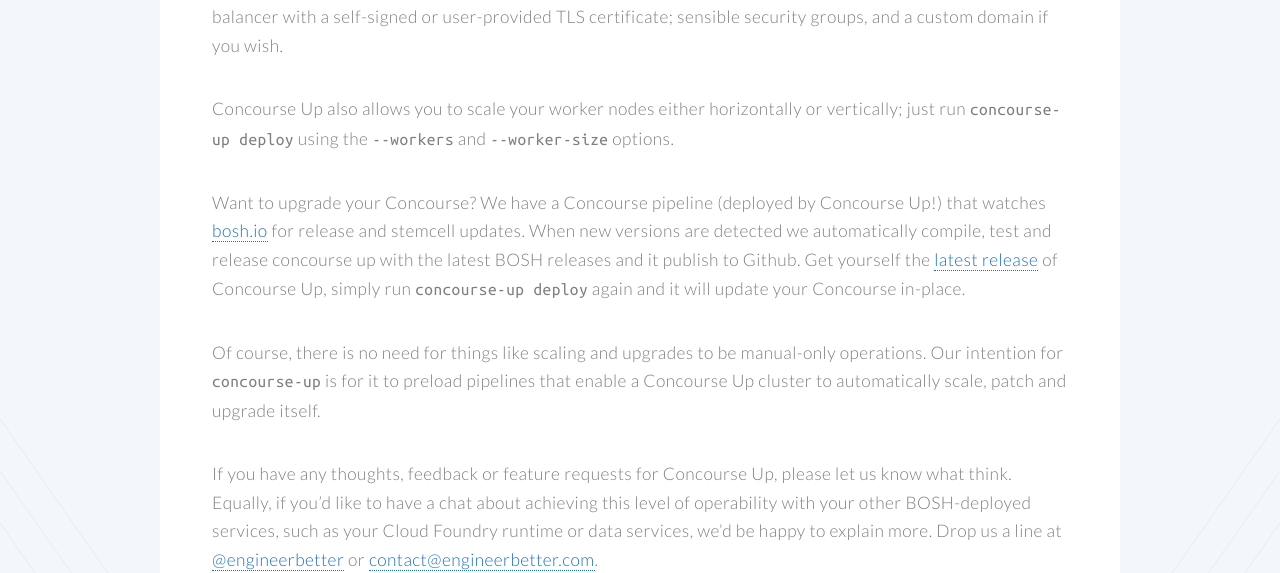
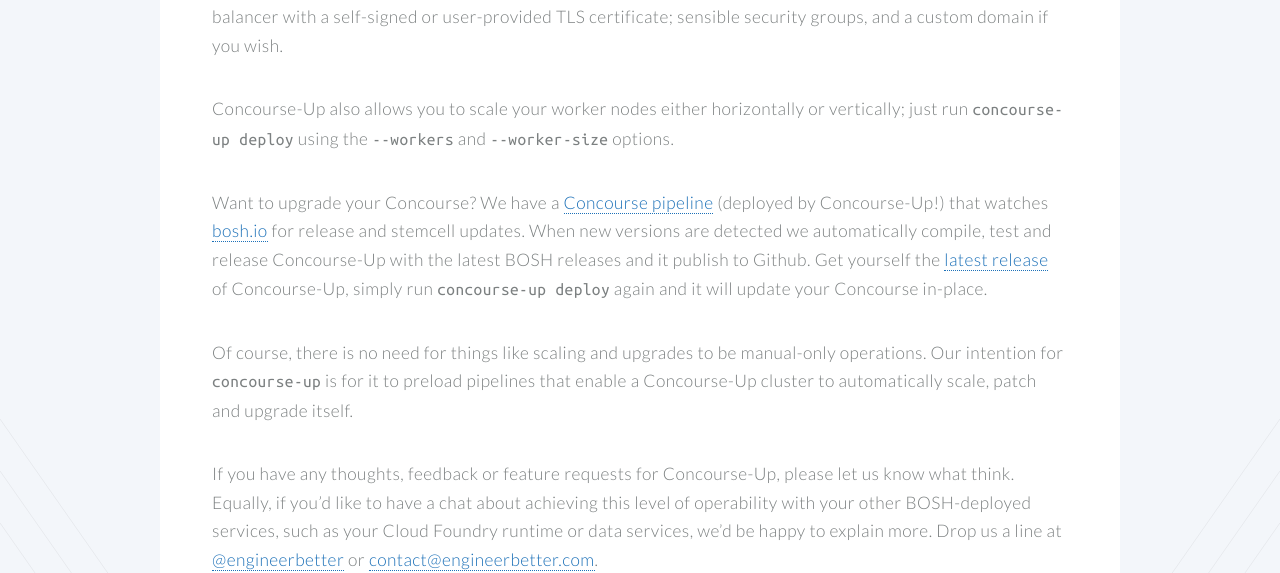
Before and after one commit to DanielJonesEB/engineerbetter.com, a Jekyll site: the page built from _posts/2017-05-03-introducing-concourse-up.markdown, in a window 1280 px wide and 900 px high, scrolled down 2233 px. Shown: the part 162-735 px from the top of the window. Built offline with Jekyll 4.4.1, drawn with Linux system fonts in a browser that asks for light colours; comment, search, counter and statistics services are not loaded; some of the changed lines change nothing that is shown; some of the changed text lies outside the part shown.

Commit message:
added links, improved some wording

````diff
--- a/_posts/2017-05-03-introducing-concourse-up.markdown
+++ b/_posts/2017-05-03-introducing-concourse-up.markdown
@@ -13,28 +13,28 @@
 
 It's no secret that we love [Concourse](https://concourse.ci). Concourse is a new kind of continuous integration server that treats pipelines as a first class citizen. It uses declarative config and a minimal UI to ensure that your builds can always be repeated, and your CI server always recoverable.
 
-Concourse is notoriously easy to get started with, but as soon as you want your team to use it in production you've previously had to learn [BOSH](https://bosh.io) (which is notoriously hard to get started with). Teams who just want great CI shouldn't need to think about this, so we built a tool called [Concourse-Up](https://github.com/engineerbetter/concourse-up) to get your Concourse up and keep it running, using a single command.
+Concourse is notoriously easy to get started with, but as soon as you want your team to use it in production you've previously had to learn [BOSH](https://bosh.io) (which is notoriously hard to get started with). Teams who just want great CI shouldn't need to think about this, so we built a tool called [Concourse-Up](https://github.com/engineerbetter/concourse-up) to get your cluster up and keep it running, using a single command.
 
 <!--more-->
 
 The motivation for creating this tool began with our own needs, because we needed an easy button for setting up CI on new customer engagements. We'd also met many people who'd had a great intro to Concourse, but were put off by the complexity of setting up BOSH for a [production environment](http://concourse.ci/clusters-with-bosh.html) in the cloud. Recently, while chatting with folks at the [Concourse London User Group](https://www.meetup.com/Concourse-London-User-Group/), the feedback echoed what we'd heard elsewhere: "Concourse is too hard to deploy".
 
-Setting up Concourse locally is easy enough using [Vagrant](https://www.vagrantup.com) or [Docker Compose](https://docs.docker.com/compose/). Mean time to dopamine increases after this, however. Whilst BOSH has many features that puppet, chef, ansible and others lack, taking the time to learn it is an investment not everyone wants to make. We knew that [BOSH Bootloader](https://github.com/cloudfoundry/bosh-bootloader) had simplified the process, but we wanted a user experience that avoided any manual steps at all.
+Setting up Concourse locally is easy enough using [Vagrant](https://www.vagrantup.com) or [Docker Compose](https://docs.docker.com/compose/). The problem is when you're at the next stage of adoption. Whilst BOSH has many features that puppet, chef, ansible and others lack, taking the time to learn it is an investment not everyone wants to make. We knew that [BOSH Bootloader](https://github.com/cloudfoundry/bosh-bootloader) had simplified the process, but we wanted a user experience that avoided any manual steps at all.
 
-[Concourse Up](https://github.com/engineerbetter/concourse-up) is a fire-and-forget way of deploying a Concourse cluster on AWS using Terraform and BOSH. Simply choose a name for your concourse, for example "chimichanga", and deploy with:
+[Concourse-Up](https://github.com/engineerbetter/concourse-up) is a fire-and-forget way of deploying a Concourse cluster on AWS using Terraform and BOSH. Simply choose a name for your concourse, for example "chimichanga", and deploy with:
 
 ```
 $ concourse-up deploy chimichanga
 ```
 
-<img alt="Concourse Up Screenshot" src="http://i.imgur.com/gZPuUW5.png" class="image fit">
+<img alt="Concourse-Up Screenshot" src="http://i.imgur.com/gZPuUW5.png" class="image fit">
 
 Head off for lunch, and under 40 minutes later you will have a fully functioning Concourse. You'll have a BOSH director looking after Concourse VMs in a private network and repairing them if anything goes wrong; a load balancer with a self-signed or user-provided TLS certificate; sensible security groups, and a custom domain if you wish.
 
-Concourse Up also allows you to scale your worker nodes either horizontally or vertically; just run `concourse-up deploy` using the `--workers` and `--worker-size` options.
+Concourse-Up also allows you to scale your worker nodes either horizontally or vertically; just run `concourse-up deploy` using the `--workers` and `--worker-size` options.
 
-Want to upgrade your Concourse? We have a Concourse pipeline (deployed by Concourse Up!) that watches [bosh.io](https://bosh.io) for release and stemcell updates. When new versions are detected we automatically compile, test and release concourse up with the latest BOSH releases and it publish to Github. Get yourself the [latest release](https://github.com/EngineerBetter/concourse-up/releases) of Concourse Up, simply run `concourse-up deploy` again and it will update your Concourse in-place.
+Want to upgrade your Concourse? We have a [Concourse pipeline](https://ci.engineerbetter.com/teams/main/pipelines/concourse-up) (deployed by Concourse-Up!) that watches [bosh.io](https://bosh.io) for release and stemcell updates. When new versions are detected we automatically compile, test and release Concourse-Up with the latest BOSH releases and it publish to Github. Get yourself the [latest release](https://github.com/EngineerBetter/concourse-up/releases) of Concourse-Up, simply run `concourse-up deploy` again and it will update your Concourse in-place.
 
-Of course, there is no need for things like scaling and upgrades to be manual-only operations. Our intention for `concourse-up` is for it to preload pipelines that enable a Concourse Up cluster to automatically scale, patch and upgrade itself.
+Of course, there is no need for things like scaling and upgrades to be manual-only operations. Our intention for `concourse-up` is for it to preload pipelines that enable a Concourse-Up cluster to automatically scale, patch and upgrade itself.
 
-If you have any thoughts, feedback or feature requests for Concourse Up, please let us know what think. Equally, if you'd like to have a chat about achieving this level of operability with your other BOSH-deployed services, such as your Cloud Foundry runtime or data services, we'd be happy to explain more. Drop us a line at [@engineerbetter](https://twitter.com/engineerbetter) or [contact@engineerbetter.com](mailto:contact@engineerbetter.com).
+If you have any thoughts, feedback or feature requests for Concourse-Up, please let us know what think. Equally, if you'd like to have a chat about achieving this level of operability with your other BOSH-deployed services, such as your Cloud Foundry runtime or data services, we'd be happy to explain more. Drop us a line at [@engineerbetter](https://twitter.com/engineerbetter) or [contact@engineerbetter.com](mailto:contact@engineerbetter.com).
````
